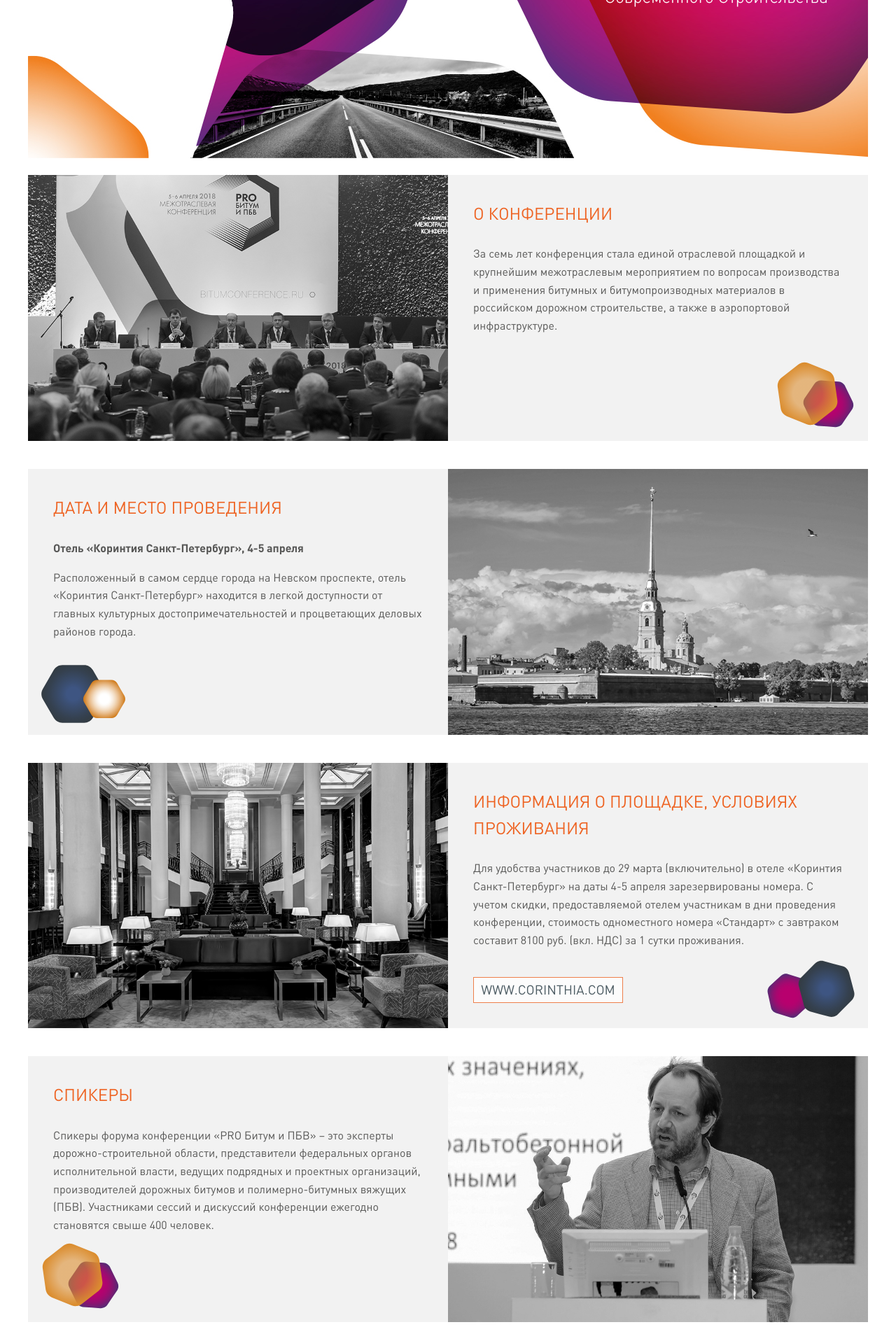
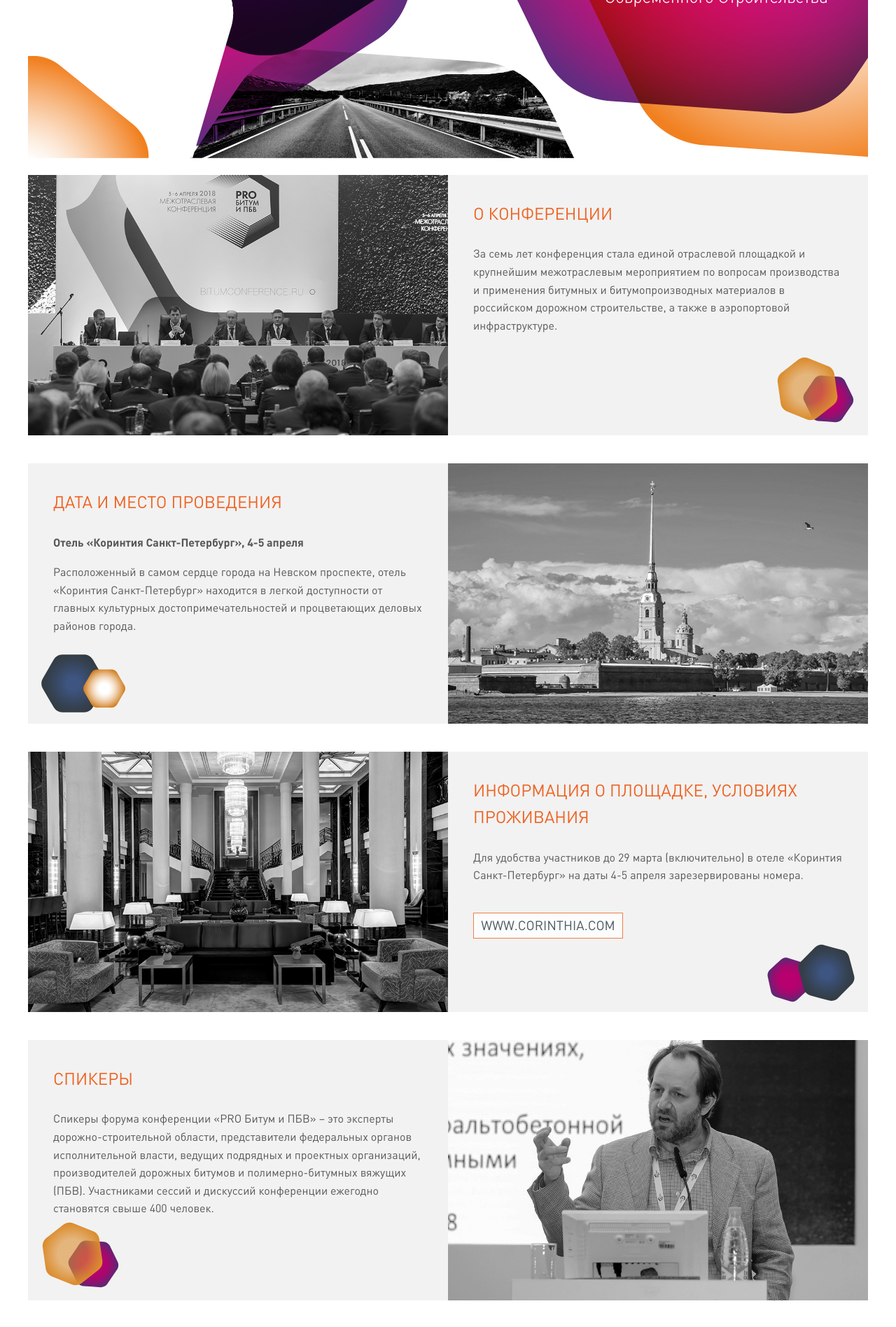
Before and after one commit to pozitivist/bitumconf, a PHP site: page / in a window 1280 px wide. Shown: the part 322-2218 px from the top of the page at 70% size. Run offline with PHP 8.4, Linux system fonts and the light colour scheme.

Commit message:
Delate text

```diff
--- a/css/style.css
+++ b/css/style.css
@@ -97,7 +97,7 @@ p {line-height: 1.6em;}
   -ms-grid-column: 2;
 }
 
-.main-row > div {padding: 36px; margin: 20px 0;}
+.main-row > div {padding: 36px; margin: 20px 0; min-height: 300px;}
 
 header, .main {padding: 0 18px;}
 footer {background: #6f6f6e; margin-top: 20px; padding: 30px 18px; color: #fff;}
--- a/index.html
+++ b/index.html
@@ -42,7 +42,7 @@
 	  <div class="m-col-5 img_3"></div>
 	  <div class="m-col-6 hex_3">
 	    <div class="title">ИНФОРМАЦИЯ О ПЛОЩАДКЕ, УСЛОВИЯХ ПРОЖИВАНИЯ</div>
-        <p>Для удобства участников до 29 марта (включительно) в отеле «Коринтия Санкт-Петербург» на даты 4-5 апреля зарезервированы номера. С учетом скидки, предоставляемой отелем участникам в дни проведения конференции, стоимость одноместного номера «Стандарт» с завтраком составит 8100 руб. (вкл. НДС) за 1 сутки проживания.</p>
+        <p>Для удобства участников до 29 марта (включительно) в отеле «Коринтия Санкт-Петербург» на даты 4-5 апреля зарезервированы номера. <!--С учетом скидки, предоставляемой отелем участникам в дни проведения конференции, стоимость одноместного номера «Стандарт» с завтраком составит 8100 руб. (вкл. НДС) за 1 сутки проживания.--></p>
         <a href="http://www.corinthia.com/ru/hotels/stpetersburg/" target="_blank" class="btn m3">www.corinthia.com</a>
 	  </div>
 
```
Also changed, not shown: 1 other file.
